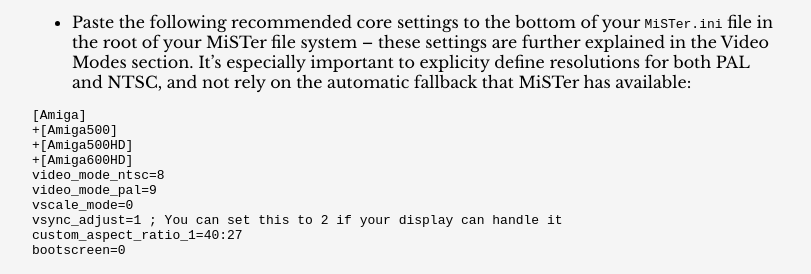
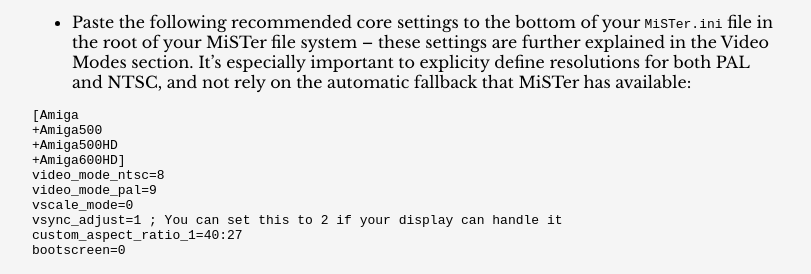
Before and after one commit to amigavision/amigavision.github.io, a Jekyll site: the page built from docs.md, in a window 1280 px wide and 900 px high, scrolled down 5865 px. Shown: the part 152-426 px from the top of the window, without its empty margins (233-1044 px from the left). Built offline with Jekyll 4.4.1, drawn with Linux system fonts in a browser that asks for light colours.

Commit message:
This seems to be the correct format

````diff
--- a/docs.md
+++ b/docs.md
@@ -135,10 +135,10 @@
 * Paste the following recommended core settings to the bottom of your `MiSTer.ini` file in the root of your MiSTer file system -- these settings are further explained in the Video Modes section. It's especially important to explicity define resolutions for both PAL and NTSC, and not rely on the automatic fallback that MiSTer has available:
 
 ```
-[Amiga]
-+[Amiga500]
-+[Amiga500HD]
-+[Amiga600HD]
+[Amiga
++Amiga500
++Amiga500HD
++Amiga600HD]
 video_mode_ntsc=8
 video_mode_pal=9
 vscale_mode=0
````
